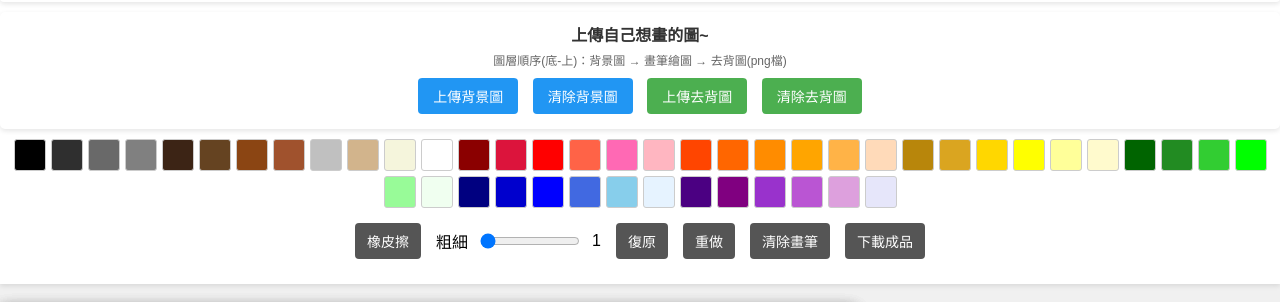
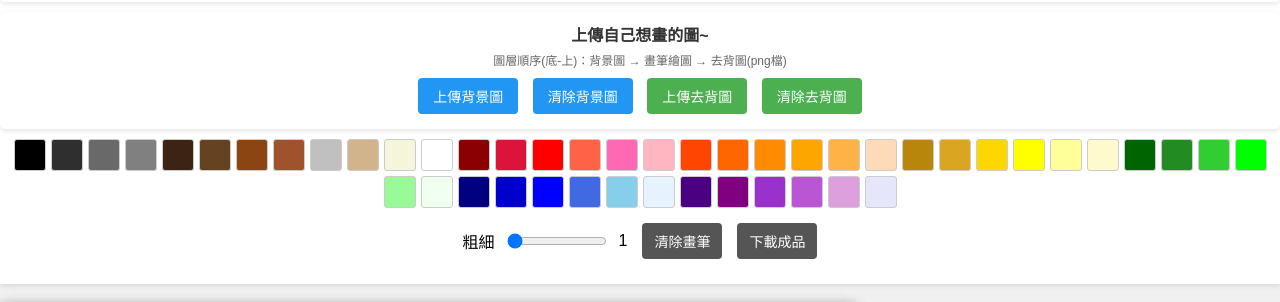
Before and after one commit to farmeryi/coloring-game, a plain HTML site: page index.html in a window 1280 px wide. Shown: the part 430-732 px from the top of the page. Drawn offline with Linux system fonts and the light colour scheme.

Commit message:
Update index.html_隱藏橡皮擦/復原/重做按鈕(操作有問題)

```diff
--- a/index.html
+++ b/index.html
@@ -336,14 +336,14 @@
 
   <div class="controls" id="colorPalette"></div>
   <div class="controls">
-    <button class="control-btn" onclick="setEraser()">橡皮擦</button>
+ <!--   <button class="control-btn" onclick="setEraser()">橡皮擦</button> -->
     <div class="slider-container">
       <label>粗細 </label>
       <input type="range" id="lineWidth" min="1" max="20" value="1" onchange="changeLineWidth(this.value)">
       <span id="lineWidthValue">1</span>
     </div>
-    <button class="control-btn" onclick="undo()">復原</button>
-    <button class="control-btn" onclick="redo()">重做</button>
+ <!--   <button class="control-btn" onclick="undo()">復原</button>
+    <button class="control-btn" onclick="redo()">重做</button>   -->
     <button class="control-btn" onclick="clearDraw()">清除畫筆</button>
     <button class="control-btn" onclick="downloadCanvas()">下載成品</button>
   </div>
```
